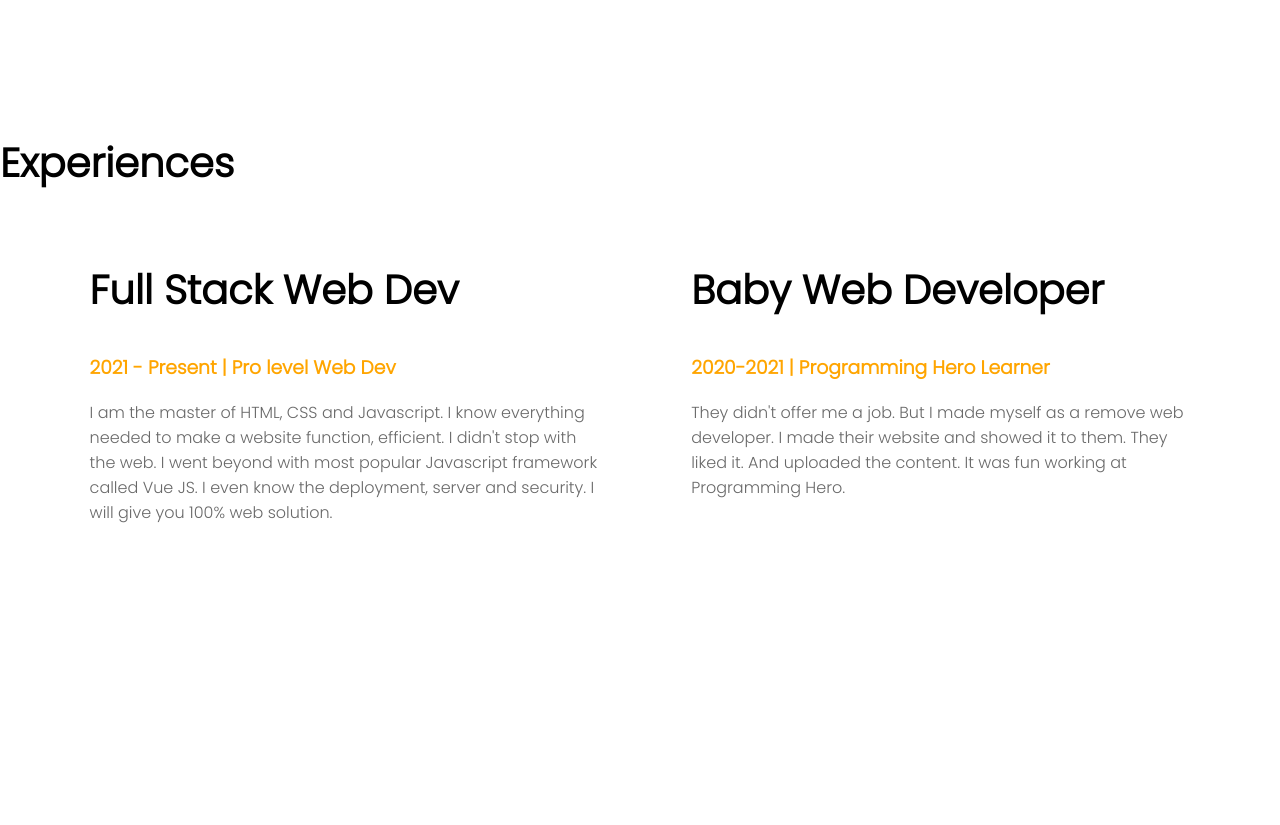
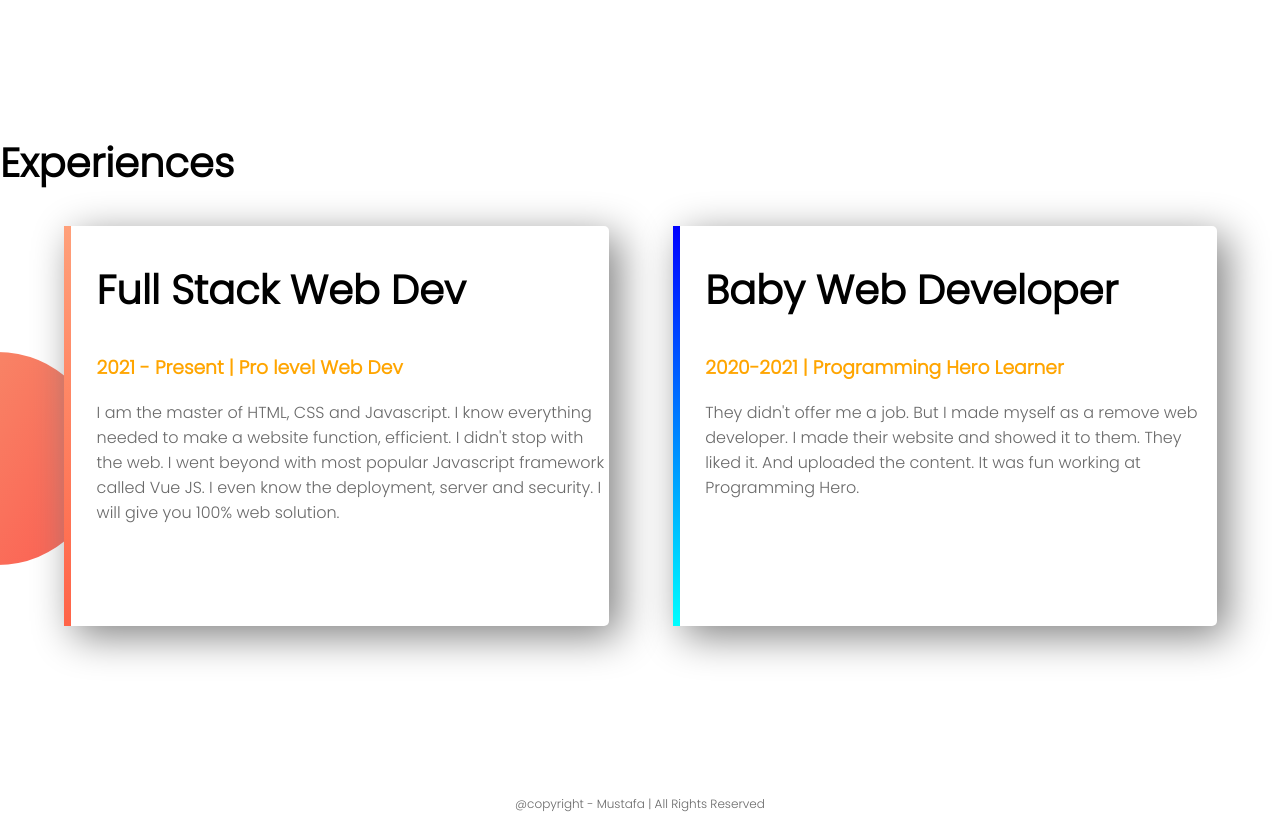
Before and after one commit to developermustafa100/web-portfolio, a plain HTML site: page index.html in a window 1280 px wide. Shown: the part 1200-2025 px from the top of the page. Before the commit the page ends 1983 px from the top, so only its background shows below. Drawn offline with Linux system fonts and the light colour scheme.

Commit message:
website ready

```diff
--- a/index.html
+++ b/index.html
@@ -44,19 +44,22 @@
 </section>
 <section class="experience-area">
     <h2>Experiences</h2>
-    <div class="half-width">
+    <div class="half-width single-experience" id="full-stack">
         <h2>Full Stack Web Dev</h2>
         <h3 class="orange-highlight">2021 - Present | Pro level Web Dev</h3>
         <p>I am the master of HTML, CSS and Javascript. I know everything needed to make a website function, efficient.
             I didn't stop with the web. I went beyond with most popular Javascript framework called Vue JS. I even know
             the deployment, server and security. I will give you 100% web solution.</p>
     </div>
-    <div class="half-width">
+    <div class="half-width single-experience" id="baby-dev">
         <h2>Baby Web Developer</h2>
         <h3 class="orange-highlight">2020-2021 | Programming Hero Learner</h3>
         <p>They didn't offer me a job. But I made myself as a remove web developer. I made their website and showed it
             to them. They liked it. And uploaded the content. It was fun working at Programming Hero.</p>
     </div>
 </section>
+<footer>
+    <p>@copyright - Mustafa | All Rights Reserved</p>
+</footer>
 
 </html>
--- a/style.css
+++ b/style.css
@@ -45,3 +45,29 @@ section{
     background-repeat: no-repeat;
     background-position: right;
 }
+.single-experience{
+    box-shadow: 10px 10px 40px gray;
+    border-radius: 5px;
+    height: 80%;
+    background-color: white;
+}
+.experience-area{
+    background-image: url(images/exp-bg.png);
+    background-repeat: no-repeat;
+    background-position: left;
+}
+#full-stack{
+    border-left: 7px solid;
+    border-image: linear-gradient(180deg, lightsalmon, tomato);
+    border-image-slice: 1;
+
+}
+#baby-dev{
+    border-left: 7px solid;
+    border-image: linear-gradient(180deg, blue, cyan);
+    border-image-slice: 1;
+}
+footer p{
+    text-align: center;
+    font-size: 12px;
+}
```
